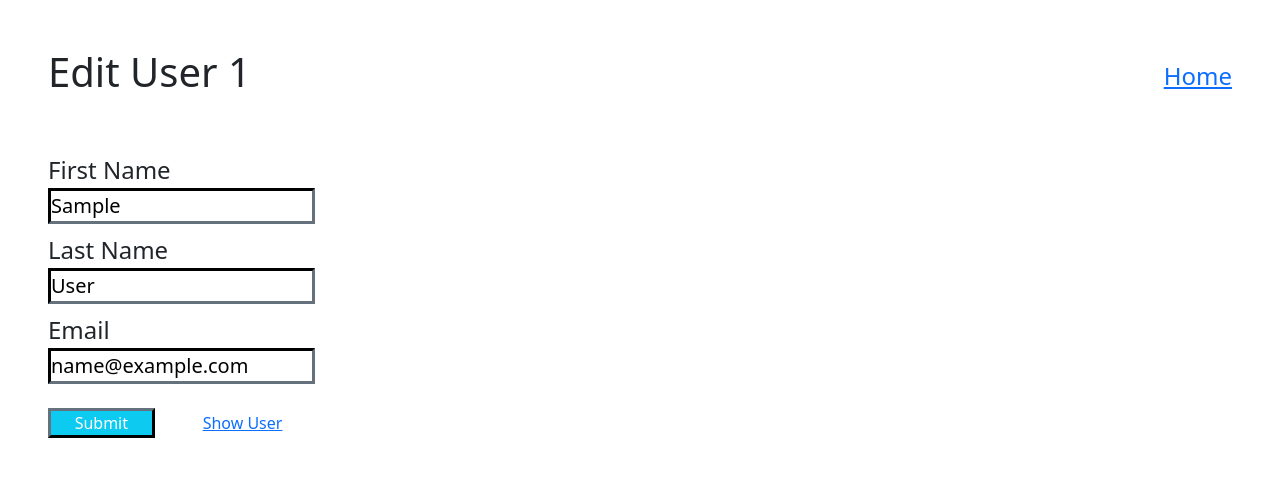
After one commit to ashleybaker3/Users, a Flask app: page /user/edit/1 in a window 1280 px wide. The commit adds this page. Shown: the top 477 px of the page. Run offline with Flask 2, Linux system fonts and the light colour scheme; tables that the repository leaves empty or names only in its code hold one stand-in row (values such as "Sample post").

Commit message:
updates 7/16

```diff
--- /dev/null
+++ b/flask_app/__init__.py
@@ -0,0 +1,3 @@
+from flask import Flask
+app = Flask(__name__)
+app.secret_key = "boop"
--- /dev/null
+++ b/flask_app/controllers/users.py
@@ -0,0 +1,54 @@
+from flask_app import app
+from flask import render_template, redirect, request
+from flask_app.models.users import user
+
+@app.route('/')
+def index():
+    users = user.get_all()
+    print(users)
+    return render_template("index.html", all_users = users)
+
+@app.route('/new')
+def newUser():
+    print("success!")
+    return render_template("create.html")
+
+@app.route('/submit', methods=["POST"])
+def submit():
+    data = {
+        "firstName": request.form["firstName"],
+        "lastName" : request.form["lastName"],
+        "email" : request.form["email"]
+    }
+    user.save(data)
+    return redirect('/')
+
+@app.route('/users/<id>')
+def show(id):
+    show = user.show(id)
+    print(show)
+    return render_template("show.html", user_info = show)
+
+@app.route('/user/edit/<id>')
+def editor(id):
+    show = user.show(id)
+    return render_template('edit.html', user_info = show)
+
+@app.route('/edit/<id>', methods=["POST"])
+def edit(id):
+    data = {
+        "id" : id,
+        "firstName" : request.form["firstName"],
+        "lastName" : request.form["lastName"],
+        "email" : request.form["email"]
+    }
+    user.edit(data)
+    return redirect('/')
+
+@app.route('/delete/<id>')
+def delete(id):
+    data = {
+        "id" : id,
+    }
+    user.delete(data)
+    return redirect('/')
--- /dev/null
+++ b/flask_app/models/users.py
@@ -0,0 +1,45 @@
+from config.mysqlconnection import connectToMySQL
+
+class user:
+    def __init__( self , data ):
+        self.id = data['id']
+        self.first_name = data['first_name']
+        self.last_name = data['last_name']
+        self.email = data['email']
+        self.created_at = data['created_at']
+        self.updated_at = data['updated_at']
+
+    @classmethod
+    def get_all(cls):
+        query = "SELECT * FROM users;"
+        results = connectToMySQL('users').query_db(query)
+        users = []
+        for user in results:
+            users.append( cls(user) )
+        return users
+
+    @classmethod
+    def save(cls, data ):
+        query = "INSERT INTO users ( first_name , last_name , email , created_at, updated_at ) VALUES ( %(firstName)s , %(lastName)s , %(email)s , NOW() , NOW() );"
+        return connectToMySQL('users').query_db( query, data )
+
+    @classmethod
+    def show(cls, id):
+        query = "SELECT * FROM users WHERE id = %(id)s;"
+        data = { 'id' : id}
+        results = connectToMySQL('users').query_db(query, data)
+        if len(results) > 0:
+            return results[0]
+        else:
+            return False
+
+    @classmethod
+    def edit(cls, data):
+        query = "UPDATE users SET first_name=%(firstName)s, last_name = %(lastName)s, email = %(email)s, updated_at = NOW() WHERE id = %(id)s;"
+        return connectToMySQL('users').query_db( query, data )
+
+    @classmethod
+    def delete(cls, data):
+        query = "DELETE FROM users WHERE id = %(id)s;"
+        connectToMySQL('users').query_db(query,data)
+        return True
--- /dev/null
+++ b/flask_app/templates/edit.html
@@ -0,0 +1,26 @@
+<!DOCTYPE html>
+<html lang="en">
+<head>
+    <meta charset="UTF-8">
+    <meta http-equiv="X-UA-Compatible" content="IE=edge">
+    <meta name="viewport" content="width=device-width, initial-scale=1.0">
+    <title>Users</title>
+    <link href="https://cdn.jsdelivr.net/npm/bootstrap@5.0.2/dist/css/bootstrap.min.css" rel="stylesheet" integrity="sha384-EVSTQN3/azprG1Anm3QDgpJLIm9Nao0Yz1ztcQTwFspd3yD65VohhpuuCOmLASjC" crossorigin="anonymous">
+    <link rel="stylesheet" href="{{url_for('static', filename='style.css') }}">
+</head>
+<body>
+    <div class="d-flex flex-row justify-content-between align-items-center m-5">
+        <h1>Edit User {{user_info.id}}</h1>
+        <a href="/" class="fs-4">Home</a>
+    </div>
+    <form action="/edit/{{user_info.id}}" method="POST" class="d-flex flex-column mx-5 col-md-6">
+        <label for="firstName" class="fs-4">First Name</label>
+        <input type="text" name="firstName" class="border-3 border-dark col-md-5 fs-5" placeholder="{{user_info.first_name}}" value="{{user_info.first_name}}">
+        <label for="lastName" class="fs-4 mt-2">Last Name</label>
+        <input type="text" name="lastName" class="border-3 border-dark col-md-5 fs-5" placeholder="{{user_info.last_name}}" value="{{user_info.last_name}}">
+        <label for="email" class="fs-4 mt-2">Email</label>
+        <input type="text" name="email" class="border-3 border-dark col-md-5 fs-5" placeholder="{{user_info.email}}" value="{{user_info.email}}">
+        <span><input type="submit" value="Submit" class="mt-4 border-3 border-dark bg-info col-sm-2 text-white me-5"><a href="/users/{{user_info.id}}">Show User</a></span>
+    </form>
+</body>
+</html>
--- a/templates/index.html
+++ b/flask_app/templates/index.html
@@ -17,6 +17,7 @@
                     <th scope="col">Full Name</th>
                     <th scope="col">Email</th>
                     <th scope="col">Created At</th>
+                    <th scope="col">Actions</th>
                 </tr>
                 <tbody>
                     {% for one_user in all_users %}
@@ -25,6 +26,7 @@
                         <td>{{one_user.first_name}} {{one_user.last_name}}</td>
                         <td>{{one_user.email}}</td>
                         <td>{{one_user.created_at}}</td>
+                        <td class="d-flex justify-content-around"><a href="/users/{{one_user.id}}">Show</a> | <a href="/user/edit/{{one_user.id}}">Edit</a> | <a href="/delete/{{one_user.id}}">Delete</a></td>
                     </tr>
                     {% endfor %}
                 </tbody>
--- a/server.py
+++ b/server.py
@@ -1,28 +1,5 @@
-from flask import Flask, render_template, request, redirect
-
-from users import user
-app = Flask(__name__)
-
-@app.route('/')
-def index():
-    users = user.get_all()
-    print(users)
-    return render_template("index.html", all_users = users)
-
-@app.route('/new')
-def newUser():
-    print("success!")
-    return render_template("create.html")
-
-@app.route('/submit', methods=["POST"])
-def submit():
-    data = {
-        "firstName": request.form["firstName"],
-        "lastName" : request.form["lastName"],
-        "email" : request.form["email"]
-    }
-    user.save(data)
-    return redirect('/')
+from flask_app import app
+from flask_app.controllers import users
 
 if __name__ == "__main__":
     app.run(debug=True)
```
Also changed, not shown: flask_app/templates/show.html (added, +26 -0 lines), users.py (deleted, +0 -24 lines), config/mysqlconnection.py (renamed from mysqlconnection.py), flask_app/static/style.css (renamed from static/style.css), flask_app/templates/create.html (renamed from templates/create.html).
